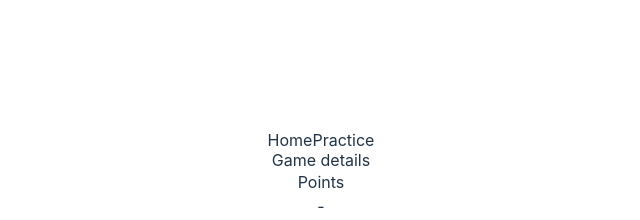
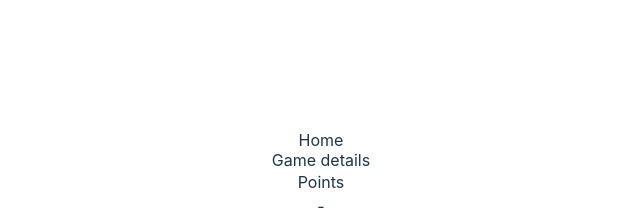
Before and after one commit to tpietka/dart-me, a Vue app: page /dart/game in a window 1280 px wide. Shown: the part 202-422 px from the top of the page, without its empty margins (319-959 px from the left). Built offline with nearby package versions, Linux system fonts and the light colour scheme.

Commit message:
Create class for setting starting points

```diff
--- /dev/null
+++ b/src/classes/StartingPoints.ts
@@ -0,0 +1,11 @@
+import { GameType } from "../stores/game";
+import { Points } from "./valueObjects/Points";
+
+export class StartingPoints {
+  public static prepareGameStartingPoints(gameType: GameType): Points {
+    if (gameType === "Practice") {
+      return Points.create(Number.MAX_SAFE_INTEGER);
+    }
+    return Points.create(Number(gameType));
+  }
+}
--- a/src/stores/game.ts
+++ b/src/stores/game.ts
@@ -7,6 +7,7 @@
 import { IPlayerPoints } from "../classes/PlayerPoints";
 import { IInRule } from "../classes/IInRule";
 import { IOutRule } from "../classes/IOutRule";
+import { StartingPoints } from "../classes/StartingPoints";
 export type GameType = "301" | "501" | "Practice";
 
 interface GameState {
@@ -53,12 +54,8 @@
       inRule: IInRule,
       outRule: IOutRule
     ): void {
-      this.gameType = gameType;
-      this.startingPoints = Points.create(
-        gameType === "Practice" ? Number.MAX_SAFE_INTEGER : parseInt(gameType)
-      );
-
-      this.game = Game.create(this.startingPoints as Points, inRule, outRule);
+      const startingPoints = StartingPoints.prepareGameStartingPoints(gameType);
+      this.game = Game.create(startingPoints, inRule, outRule);
       this.createPlayers(players);
     },
     createPlayers(players: string[]): void {
```
Also changed, not shown: 1 other file (tests, documents, lock files or other folders).
